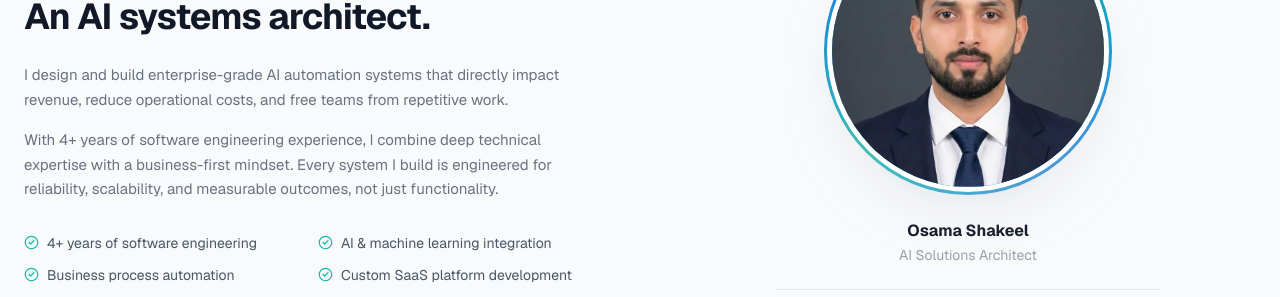
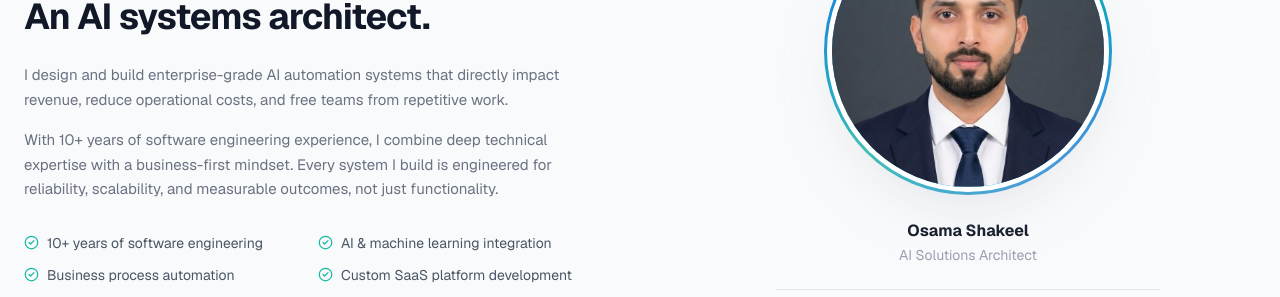
Before and after one commit to Bisma2701/Osama-shakeel, a Next.js app: page / in a window 1280 px wide. Shown: the part 1880-2177 px from the top of the page. Built offline with nearby package versions, Linux system fonts and the light colour scheme.

Commit message:
Update About.tsx

```diff
--- a/app/components/About.tsx
+++ b/app/components/About.tsx
@@ -5,7 +5,7 @@ import { motion } from "framer-motion";
 import { CheckCircle2 } from "lucide-react";
 
 const highlights = [
-  "4+ years of software engineering",
+  "10+ years of software engineering",
   "AI & machine learning integration",
   "Business process automation",
   "Custom SaaS platform development",
@@ -17,7 +17,7 @@ const highlights = [
 ];
 
 const metrics = [
-  { value: "4+", label: "Years Engineering" },
+  { value: "20+", label: "Years Engineering" },
   { value: "50+", label: "Systems Built" },
   { value: "10x", label: "Avg. Efficiency Gain" },
   { value: "∞", label: "Scalability" },
@@ -49,7 +49,7 @@ export default function About() {
               free teams from repetitive work.
             </p>
             <p className="mt-4 text-gray-500 leading-relaxed text-[15px]">
-              With 4+ years of software engineering experience, I combine deep
+              With 10+ years of software engineering experience, I combine deep
               technical expertise with a business-first mindset. Every system I
               build is engineered for reliability, scalability, and measurable
               outcomes, not just functionality.
```
